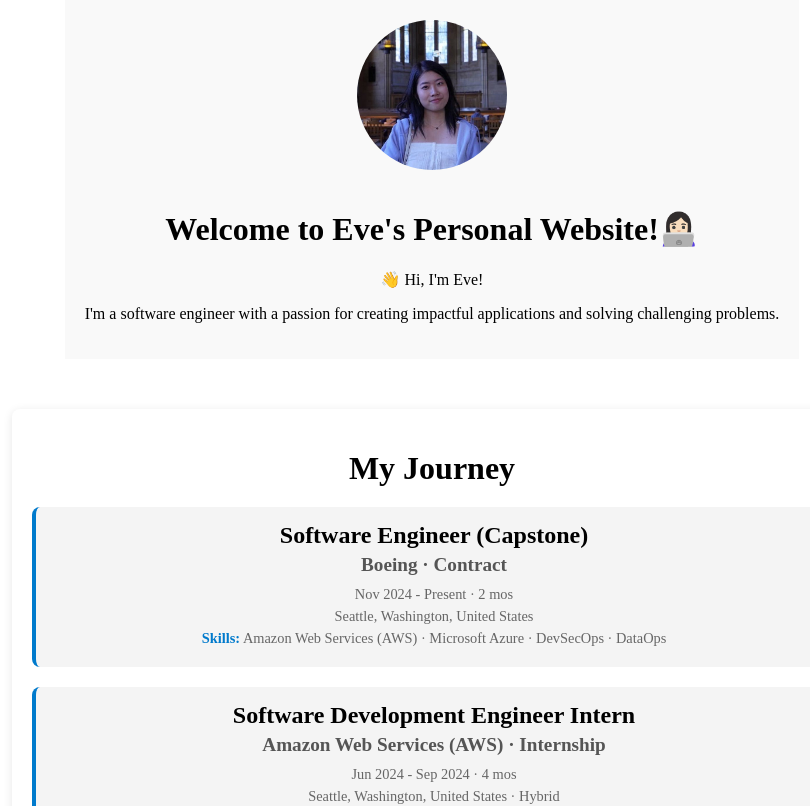
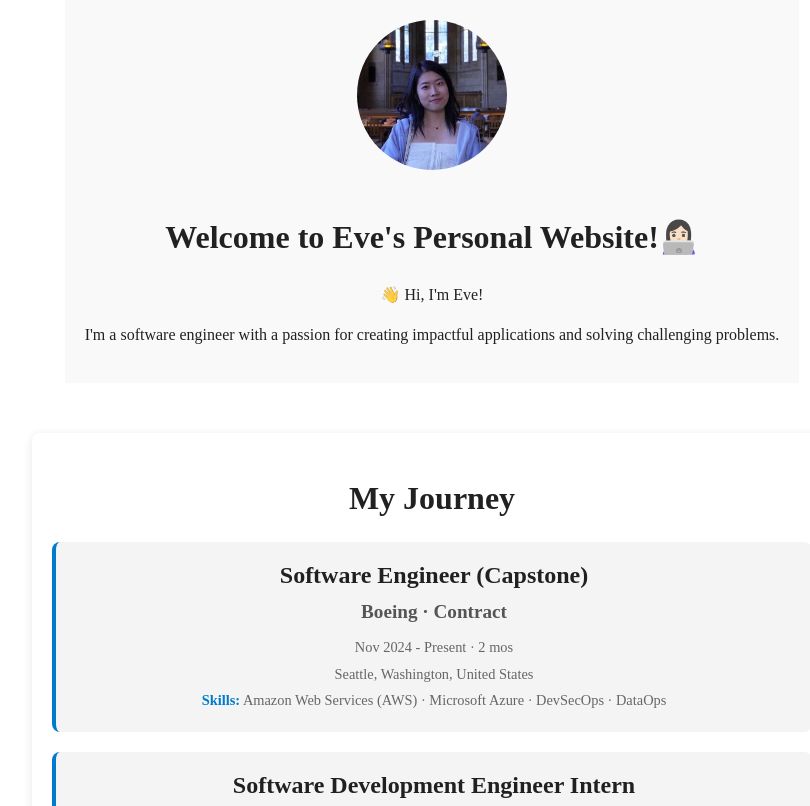
Before and after one commit to EveWangUW/EveWangUW.github.io, a React (Create React App) app: page / in a window 1280 px wide. Shown: the top 806 px of the page, without its empty margins (208-1018 px from the left). Built offline with nearby package versions, Linux system fonts and the light colour scheme.

Commit message:
added MUI to the application

```diff
--- a/package.json
+++ b/package.json
@@ -4,6 +4,9 @@
   "private": true,
   "homepage": "https://evewanguw.github.io",
   "dependencies": {
+    "@emotion/react": "^11.13.5",
+    "@emotion/styled": "^11.13.5",
+    "@mui/material": "^6.1.10",
     "@testing-library/jest-dom": "^5.17.0",
     "@testing-library/react": "^13.4.0",
     "@testing-library/user-event": "^13.5.0",
--- a/src/App.css
+++ b/src/App.css
@@ -1,13 +1,3 @@
-body {
-  font-family: "Times New Roman", Times, serif;
-  margin: 0;
-  padding: 0;
-  box-sizing: border-box;
-  display: flex;
-  flex-direction: column;
-  min-height: 100vh; /* 使 body 填满整个浏览器窗口 */
-}
-
 .App {
   display: flex;
   flex-direction: column;
--- a/src/index.tsx
+++ b/src/index.tsx
@@ -3,12 +3,18 @@ import { createRoot } from 'react-dom/client'; // Correct way to import ReactDOM
 import './index.css';
 import App from './App';
 import reportWebVitals from './reportWebVitals';
+import { ThemeProvider, CssBaseline } from '@mui/material';
+import theme from './theme';
 
 const container = document.getElementById('root');
 const root = createRoot(container!); // Ensure the container exists
+
 root.render(
   <React.StrictMode>
-    <App />
+    <ThemeProvider theme={theme}>
+      <CssBaseline />
+      <App />
+    </ThemeProvider>
   </React.StrictMode>
 );
 
--- /dev/null
+++ b/src/theme.ts
@@ -0,0 +1,24 @@
+import { createTheme } from '@mui/material/styles';
+
+const theme = createTheme({
+  typography: {
+    fontFamily: '"Times New Roman", Times, serif',
+  },
+  components: {
+    MuiCssBaseline: {
+      styleOverrides: {
+        body: {
+          fontFamily: '"Times New Roman", Times, serif',
+          margin: 0,
+          padding: 0,
+          boxSizing: 'border-box',
+          display: 'flex',
+          flexDirection: 'column',
+          minHeight: '100vh', // Makes body fill the viewport
+        },
+      },
+    },
+  },
+});
+
+export default theme;
```
Also changed, not shown: 1 other file (tests, documents, lock files or other folders).
